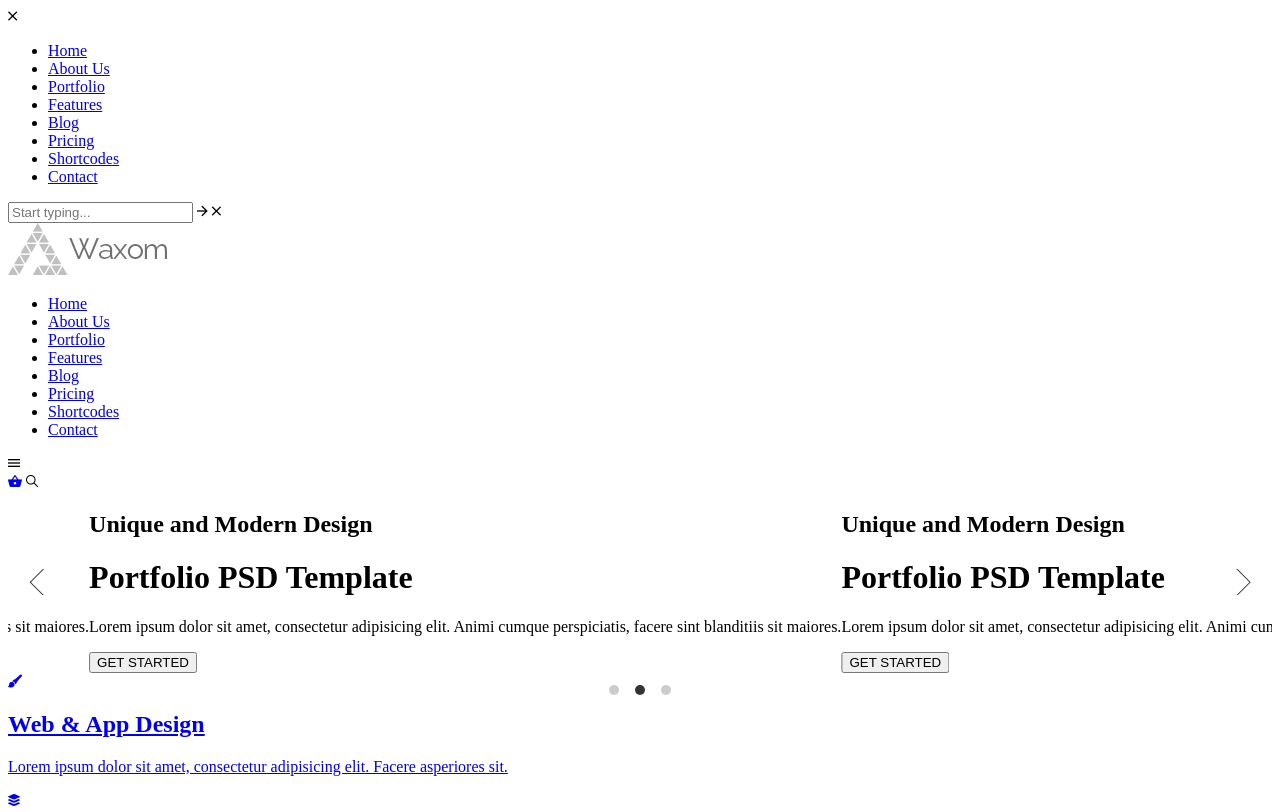
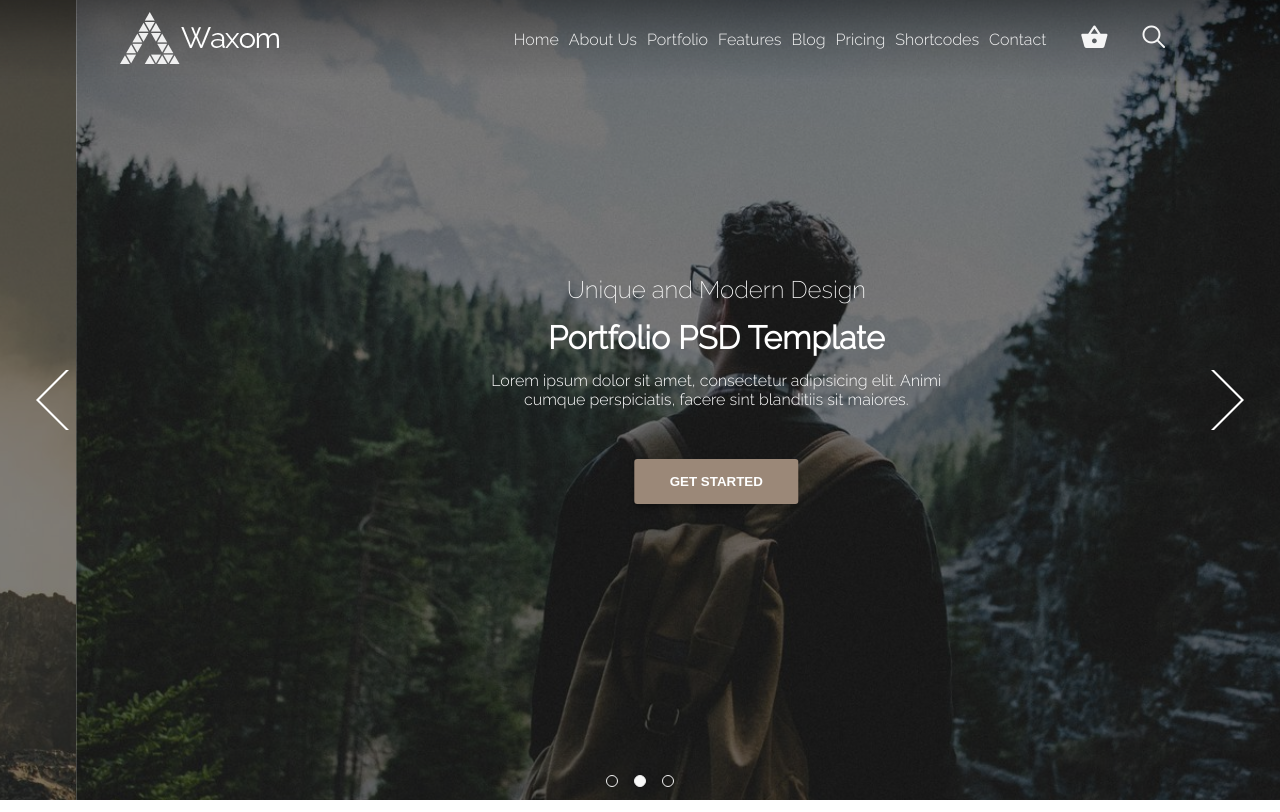
Before and after one commit to Szlavicsek/waxom-template, a plain HTML site: page index.html in a window 1280 px wide. Shown: the top 812 px of the page. Drawn offline with nearby package versions, Linux system fonts and the light colour scheme; the site is published under a folder, as on GitHub Pages, so addresses that start at the root find nothing.

Commit message:
added comments

```diff
--- a/index.html
+++ b/index.html
@@ -4,15 +4,17 @@
   <meta charset="UTF-8">
   <meta name="viewport" content="width=device-width, initial-scale=1.0">
   <meta http-equiv="X-UA-Compatible" content="ie=edge">
-  <link rel="stylesheet" href="https://unpkg.com/flickity@2/dist/flickity.min.css">
+  <link rel="stylesheet" href="flickity/flickity.css">
   <link rel="stylesheet" href="https://use.fontawesome.com/releases/v5.5.0/css/all.css" integrity="sha384-B4dIYHKNBt8Bc12p+WXckhzcICo0wtJAoU8YZTY5qE0Id1GSseTk6S+L3BlXeVIU" crossorigin="anonymous">
   <link href="https://unpkg.com/ionicons@4.4.7/dist/css/ionicons.min.css" rel="stylesheet">
 
-  <link rel="stylesheet" href="/style.min.css">
-  <title>Document</title>
+  <link rel="stylesheet" href="styles/style.min.css">
+  <title>Waxom template</title>
 </head>
 <body>
   <div class="container">
+
+    <!-- slide-in overlas for side menu on small devices -->
     <div class="slideIn-overlay">
       <div class="hidden-menu">
         <i id="button-back" class="icon ion-md-close"></i>
@@ -28,7 +30,11 @@
         </ul>
       </div>
     </div>
+
+    <!-- navbar stuff -->
     <nav class="navbar-wrapper">
+
+      <!-- absolutely positioned search bar above screen -->
       <div class="searchbar">
         <div class="searchbar-inner">
           <input class="searchbar-input" type="text" placeholder="Start typing...">
@@ -36,6 +42,8 @@
           <i id="search-icon-close" class="search-icon icon ion-md-close"></i>
         </div>
       </div>
+
+      <!-- navbar content -->
       <div class="navbar-inner">
         <div id="navbar-logo">
           <a href="#"><img src="images/logo_dark.png" alt="logo"></a>
@@ -59,6 +67,8 @@
         </div>
       </div>
     </nav>
+
+    <!-- the main landing area, the carousel -->
     <div class="main-carousel">
       <div id="cell1" class="carousel-cell">
         <div class="carousel-cell-textbox">
@@ -85,6 +95,8 @@
         </div>
       </div>
     </div>
+
+    <!-- section following the carousel -->
     <section class="section-features-wrapper">
       <div class="features-inner">
         <a href="#" class="feature-box">
@@ -113,6 +125,8 @@
         </a>
       </div>
     </section>
+
+    <!-- section with the three browser displays -->
     <section class="section-browsers-wrapper">
       <div class="section-browsers-inner">
         <div class="browsers-textbox">
@@ -122,6 +136,8 @@
         <img class="browsers-image" src="images/browsers.png" alt="">
       </div>
     </section>
+
+    <!-- footer -->
     <footer class="footer">
       <div class="footer-content">
         <div class="footer-textbox">
@@ -133,7 +149,7 @@
     </footer>
   </div>
 
-  <script src="https://unpkg.com/flickity@2/dist/flickity.pkgd.min.js"></script>
+  <script src="flickity/flickity.pkgd.js"></script>
   <script type="text/javascript">
 
     // Carousel Settings
--- a/style.scss
+++ b/styles/style.scss
@@ -256,15 +256,15 @@ ul {
 }
 
 #cell1 {
-  background-image: url("images/landing_image_1.jpg");
+  background-image: url("../images/landing_image_1.jpg");
 }
 
 #cell2 {
-  background-image: url("images/landing_image_2.jpg");
+  background-image: url("../images/landing_image_2.jpg");
 }
 
 #cell3 {
-  background-image: url("images/landing_image_3.jpg");
+  background-image: url("../images/landing_image_3.jpg");
 }
 
 .flickity-page-dots {
```
Also changed, not shown: style.min.css (deleted), styles/style.min.css (added).
